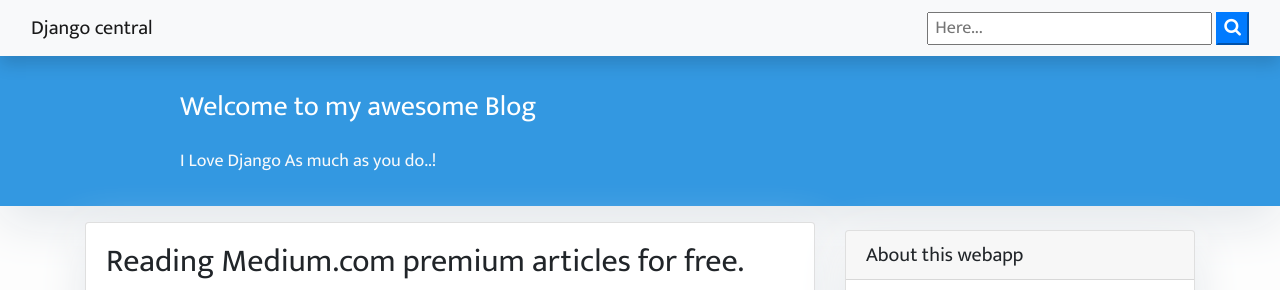
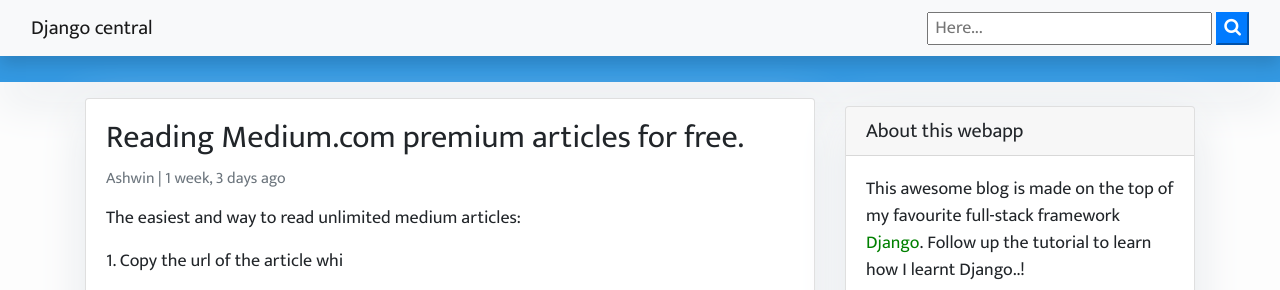
Before and after one commit to tharunkanna14/api-challenge-server-azure, a Django app: page / in a window 1280 px wide. Shown: the top 290 px of the page. Run offline with Django 3.2, Linux system fonts and the light colour scheme; data comes from the database, SQL or seed files in the repository; some libraries are stand-ins or nearby versions.

Commit message:
Update index.html

```diff
--- a/blogapp/templates/index.html
+++ b/blogapp/templates/index.html
@@ -8,11 +8,7 @@
     <div class="container">
         <div class="row">
             <div class=" col-md-8 col-md-10 mx-auto">
-                <div class="site-heading">
-                    <h3 class=" site-heading my-4 mt-3 text-white"> Welcome to my awesome Blog </h3>
-                    <p class="text-light">I Love Django As much as you do..! &nbsp
-                    </p>
-                </div>
+
             </div>
         </div>
     </div>
```
